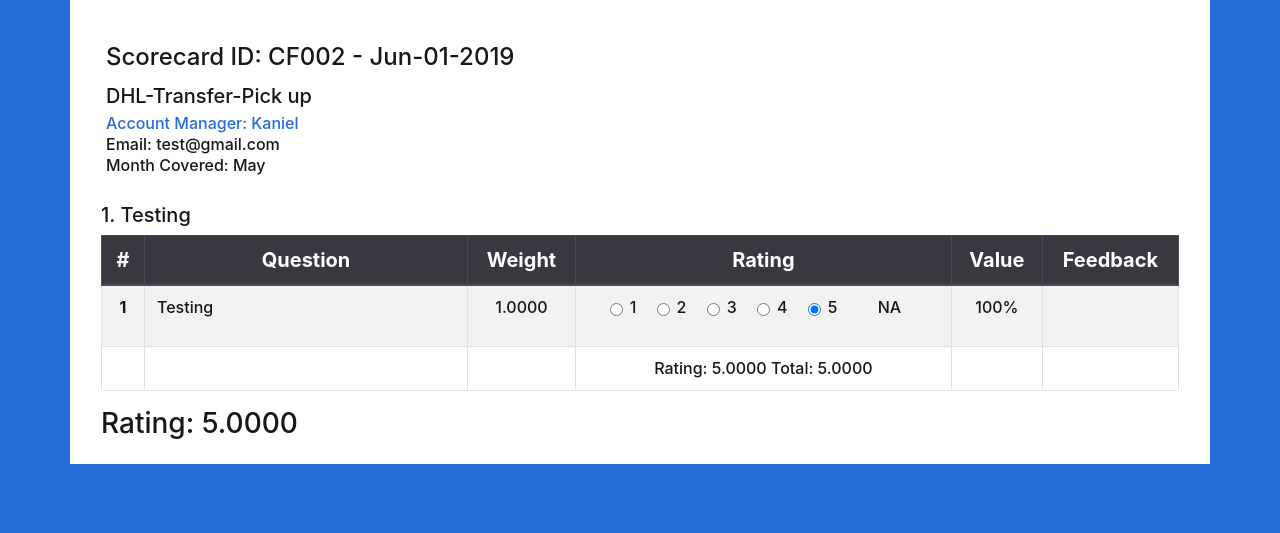
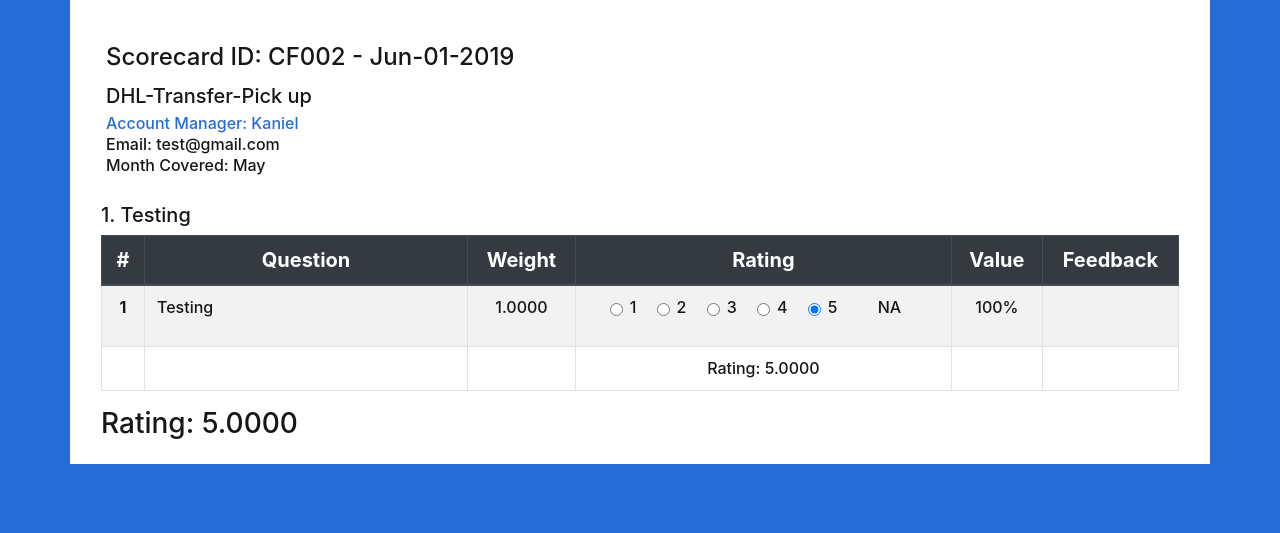
Before and after one commit to binteezyy/logistics-scorecard, a Django app: template logistics_scorecard_A/survey_app/templates/form.html in a window 1280 px wide. Shown: the part 25-558 px from the top of the page. Run offline with Django 3.2, Linux system fonts and the light colour scheme; the template is opened without the code that fills it: values that come from a table or form of the project are taken from there, others are empty; data comes from the database, SQL or seed files in the repository; some libraries are stand-ins or nearby versions.

Commit message:
removed total2

```diff
--- a/logistics_scorecard_A/survey_app/templates/form.html
+++ b/logistics_scorecard_A/survey_app/templates/form.html
@@ -463,9 +463,9 @@
                             <text>Rating: </text>
                             <text name="rating-of-column" class="rating-column-cat-{{category.category_number}}">
                             </text>
-                            <text>Total:</text>
+                            <!-- <text>Total:</text>
                             <text name="total-of-column" class="total-column-cat-{{category.category_number}}">
-                            </text>
+                            </text> -->
                         </td>
                         <td>
 
```
